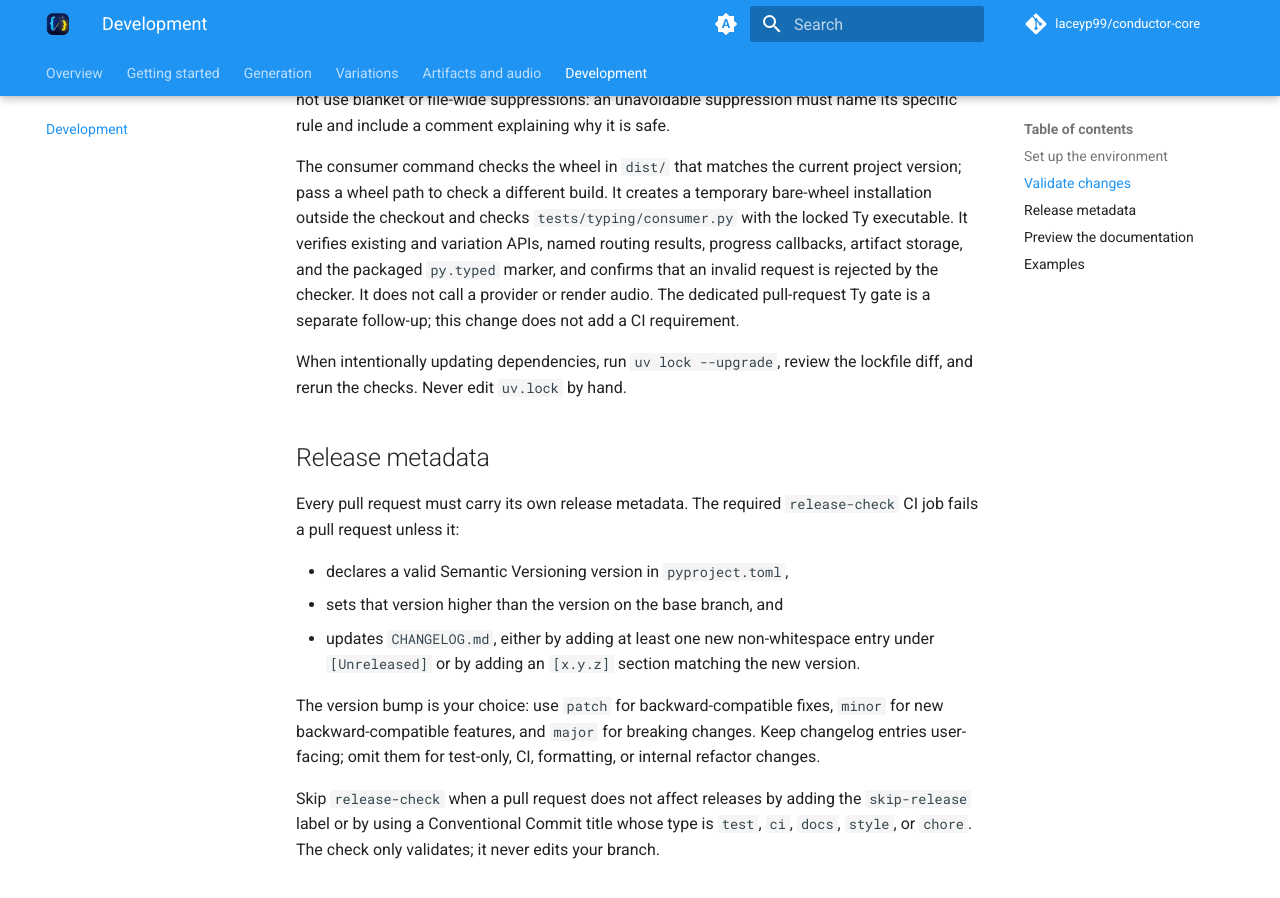
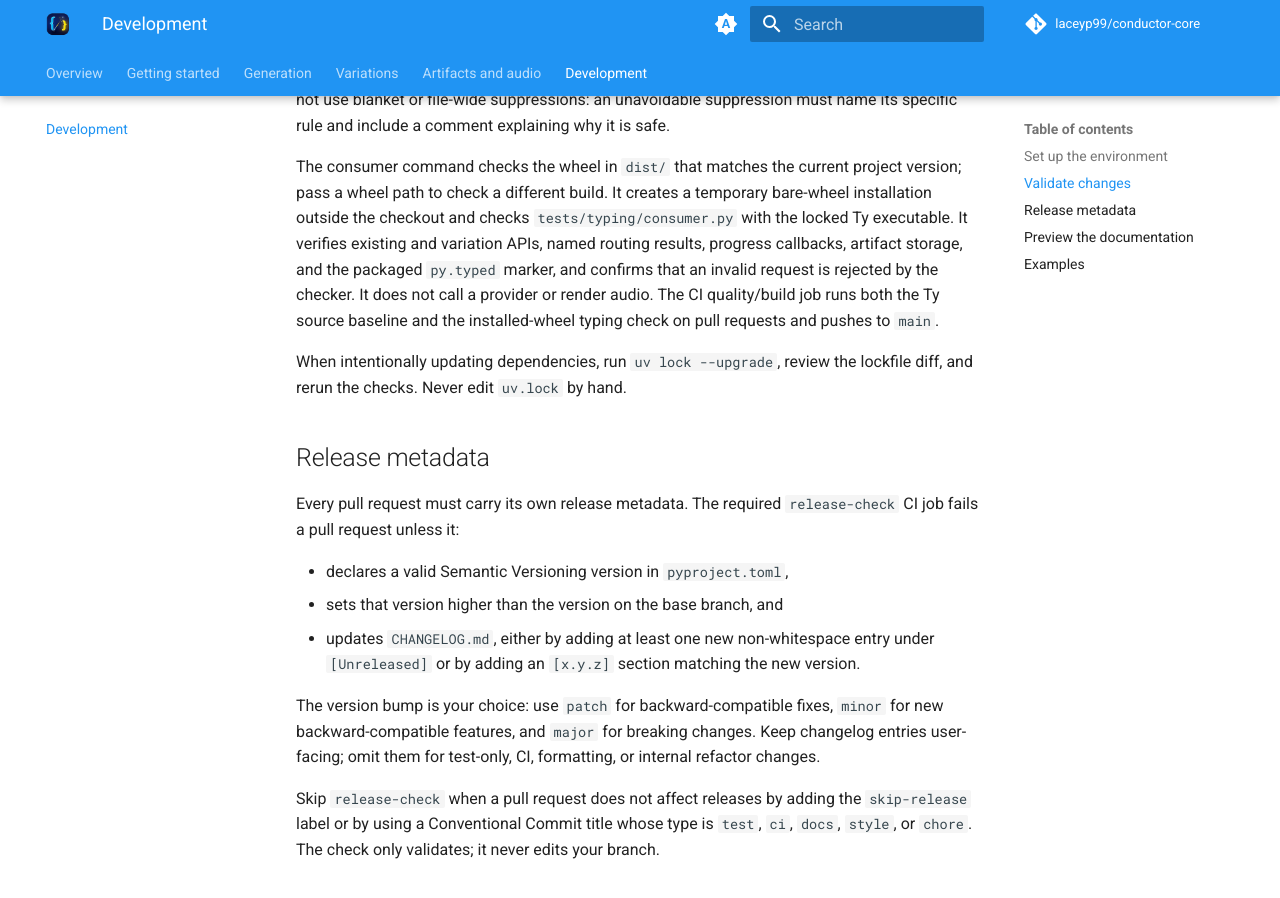
Before and after one commit to laceyp99/conductor-core, an MkDocs documentation site: the page built from docs/development.md, in a window 1280 px wide and 900 px high, scrolled down 861 px. Built offline with MkDocs 1.6.1 and Material for MkDocs 9.7.7, drawn with Linux system fonts in a browser that asks for light colours; comment, search, counter and statistics services are not loaded.

Commit message:
ci(typing): gate source and installed-wheel types

```diff
--- a/docs/development.md
+++ b/docs/development.md
@@ -45,8 +45,8 @@
 It verifies existing and variation APIs, named routing results, progress callbacks,
 artifact storage, and the packaged `py.typed` marker, and confirms that an invalid
 request is rejected by the checker. It does not call a provider or render audio.
-The dedicated pull-request Ty gate is a separate follow-up; this change does not
-add a CI requirement.
+The CI quality/build job runs both the Ty source baseline and the installed-wheel
+typing check on pull requests and pushes to `main`.
 
 When intentionally updating dependencies, run `uv lock --upgrade`, review the
 lockfile diff, and rerun the checks. Never edit `uv.lock` by hand.
```
Also changed, not shown: 1 other file.
